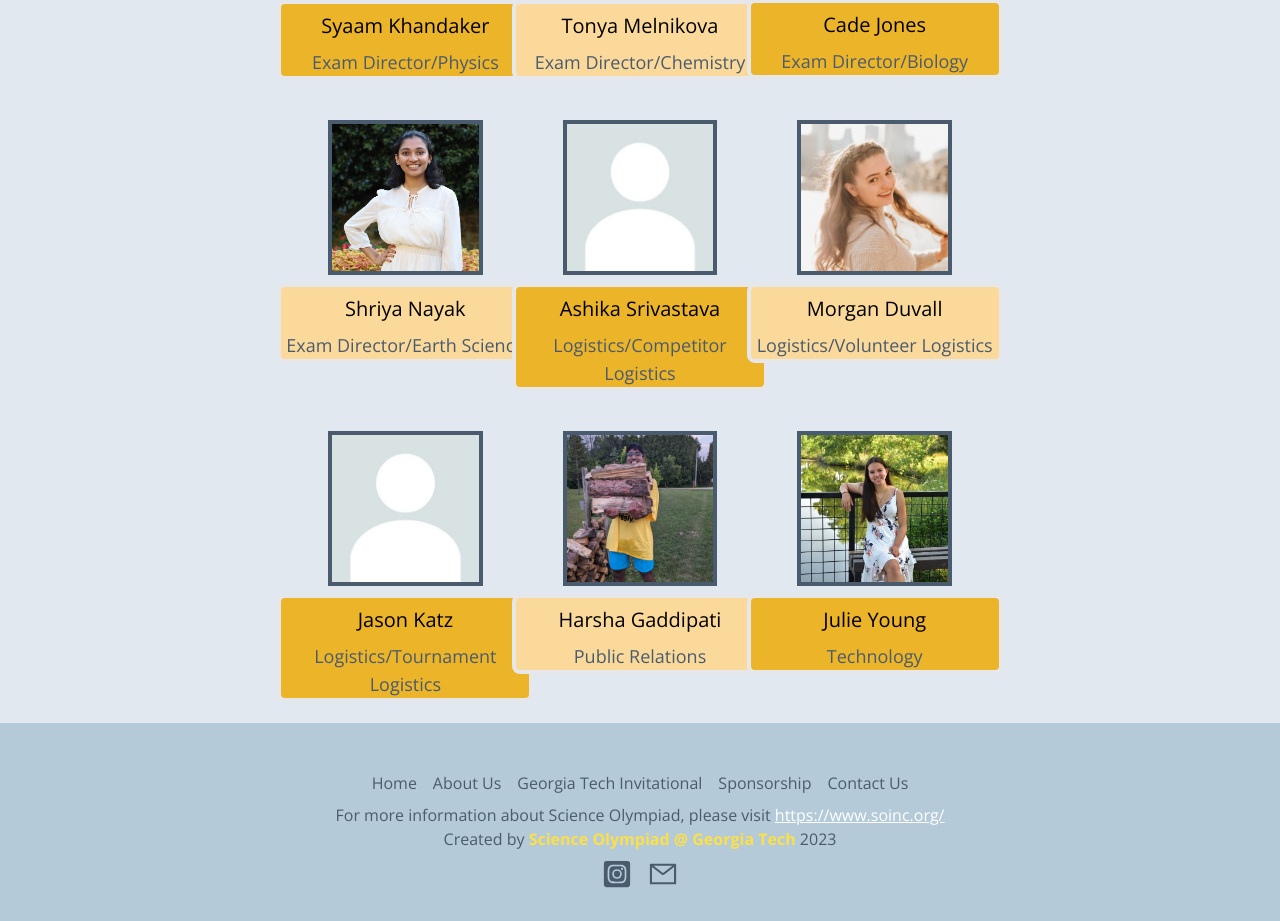
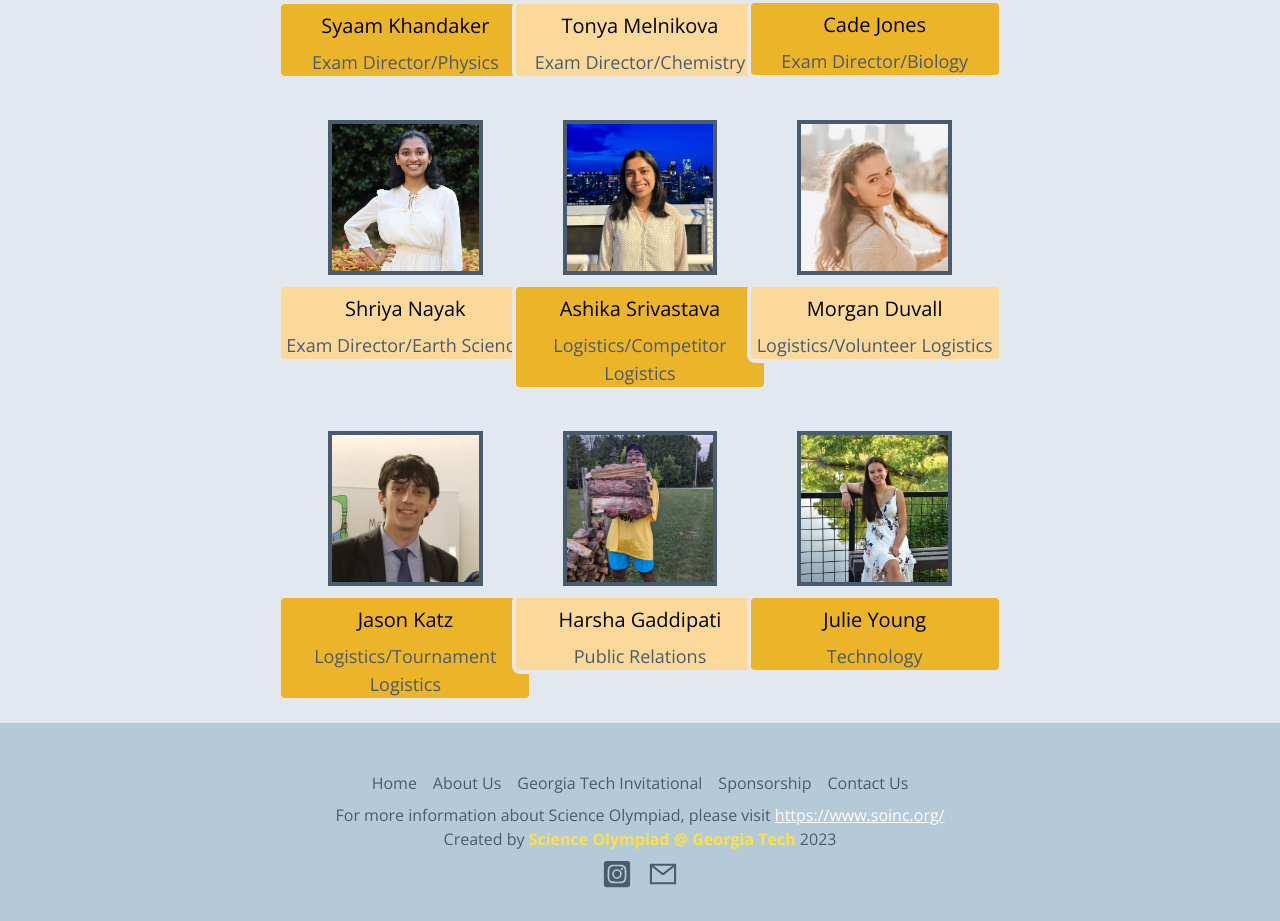
Before and after one commit to scioly-gatech/website, a Next.js app: page /aboutUs in a window 1280 px wide. Shown: the part 1620-2541 px from the top of the page. Built offline with nearby package versions, Linux system fonts and the light colour scheme.

Commit message:
Exec pics

```diff
--- a/src/app/aboutUs/page.tsx
+++ b/src/app/aboutUs/page.tsx
@@ -26,9 +26,9 @@ export default function MeetTeam() {
     {id: 8, name: "Tonya Melnikova", role: "Exam Director/Chemistry", imgRoute: "/images/execPics/Tonya-cropped.jpg", info: "ANYTHING ANYTHING ANYTHING"},
     {id: 9, name: "Cade Jones", role: "Exam Director/Biology", imgRoute: "/images/execPics/Cade.jpg", info: "ANYTHING ANYTHING ANYTHING"},
     {id: 10, name: "Shriya Nayak", role: "Exam Director/Earth Science", imgRoute: "/images/execPics/Shriya-cropped.JPG", info: "ANYTHING ANYTHING ANYTHING"},
-    {id: 11, name: "Ashika Srivastava", role: "Logistics/Competitor Logistics", imgRoute: "/images/blankProfile.jpeg", info: "ANYTHING ANYTHING ANYTHING"},
+    {id: 11, name: "Ashika Srivastava", role: "Logistics/Competitor Logistics", imgRoute: "/images/execPics/Ashika-cropped.jpg", info: "ANYTHING ANYTHING ANYTHING"},
     {id: 12, name: "Morgan Duvall", role: "Logistics/Volunteer Logistics", imgRoute: "/images/execPics/Morgan.JPG", info: "ANYTHING ANYTHING ANYTHING"},
-    {id: 13, name: "Jason Katz", role: "Logistics/Tournament Logistics", imgRoute: "/images/blankProfile.jpeg", info: "ANYTHING ANYTHING ANYTHING"},
+    {id: 13, name: "Jason Katz", role: "Logistics/Tournament Logistics", imgRoute: "/images/execPics/Jason.jpg", info: "ANYTHING ANYTHING ANYTHING"},
     {id: 14, name: "Harsha Gaddipati", role: "Public Relations", imgRoute: "/images/execPics/Harsha-cropped.jpg", info: "ANYTHING ANYTHING ANYTHING"},
     {id: 15, name: "Julie Young", role: "Technology", imgRoute: "/images/execPics/Julie-cropped.jpg", info: "ANYTHING ANYTHING ANYTHING"},
   ]
```
Also changed, not shown: public/images/execPics/Ashika-cropped.jpg (added), public/images/execPics/Jason.jpg (added).
